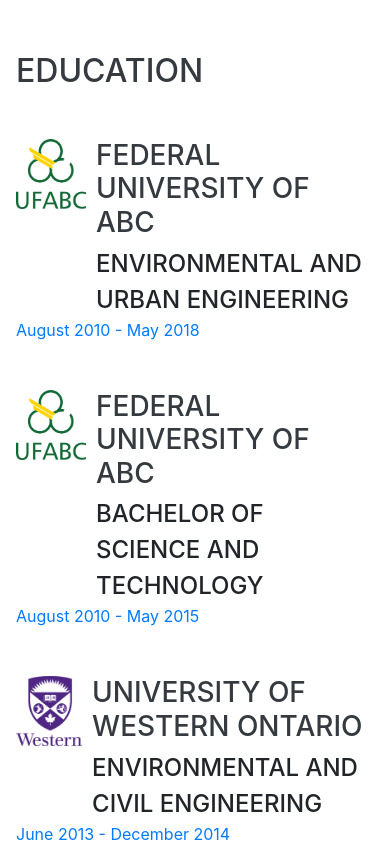
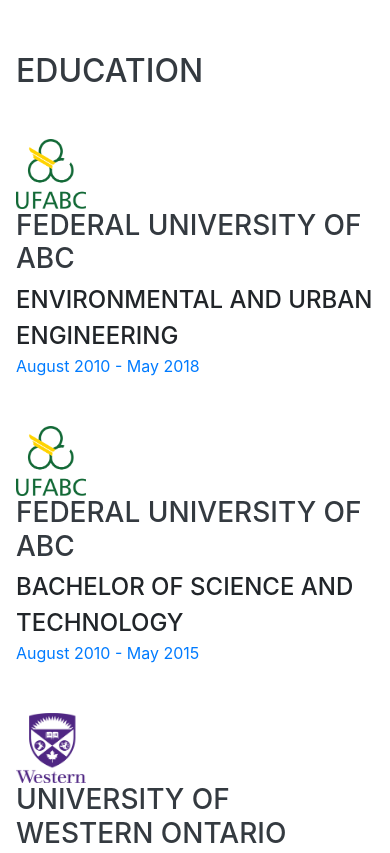
Before and after one commit to Victorasa21/resume-EN, a website with bundled scripts: page index.html in a window 390 px wide. Shown: the part 3380-4233 px from the top of the page. Built offline with nearby package versions, Linux system fonts and the light colour scheme; a web font is replaced by a local one.

Commit message:
css adjustments

```diff
--- a/css/resume.css
+++ b/css/resume.css
@@ -242,3 +242,11 @@ margin-right: auto;
 display: flex;
 flex-direction: column;
 }
+
+@media (max-width:435px) {
+.university-container{
+  display:flex;
+  flex-direction: column-reverse;
+  margin-right: auto;
+}
+}
```
